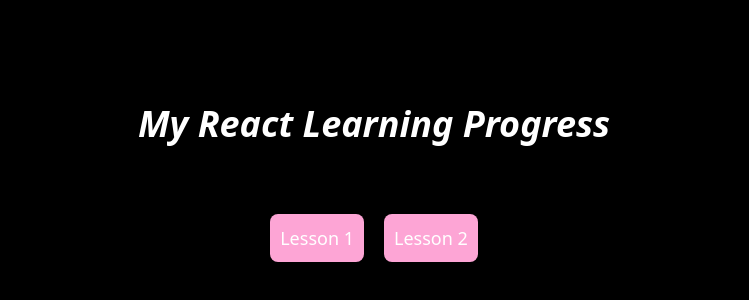
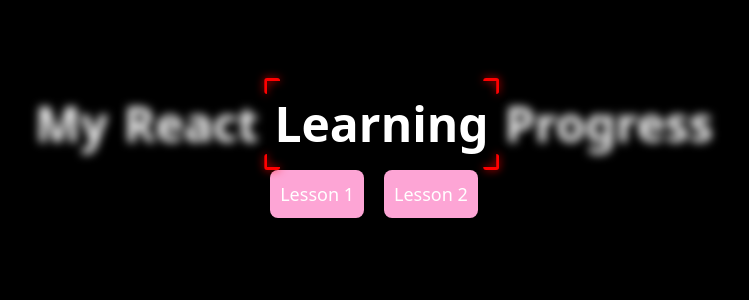
Before and after one commit to jonelcubio/my-react-course-answers, a React (Vite) app: page / in a window 1280 px wide. Shown: the part 242-542 px from the top of the page, without its empty margins (266-1015 px from the left). Built offline with nearby package versions, Linux system fonts and the light colour scheme.

Commit message:
Added true focus from react bits'

```diff
--- a/package.json
+++ b/package.json
@@ -11,6 +11,7 @@
   },
   "dependencies": {
     "@tailwindcss/vite": "^4.1.17",
+    "motion": "^12.23.26",
     "react": "^19.2.0",
     "react-dom": "^19.2.0",
     "react-router-dom": "^7.10.1",
--- a/src/components/Hero.jsx
+++ b/src/components/Hero.jsx
@@ -1,9 +1,18 @@
 import { Link } from "react-router-dom";
+import TrueFocus from "../reactBits/truefocus";
 export default function Hero() {
   return(
     <>
     <div className="hero-main">
-      <div className="hero-title">My React Learning Progress</div>
+
+      <TrueFocus
+      sentence="My React Learning Progress"
+      manualMode={false}
+      blurAmount={5}
+      borderColor="red"
+      animationDuration={1}
+      pauseBetweenAnimations={1}
+      />
 
       <div className="hero-btn-con">
         <Link to="/lesson1"><button className="btn-link">Lesson 1</button></Link>
--- /dev/null
+++ b/src/reactBits/TrueFocus.jsx
@@ -0,0 +1,147 @@
+import { useEffect, useRef, useState } from 'react';
+import { motion } from 'motion/react';
+
+const TrueFocus = ({
+  sentence = 'My React Learning Progress',
+  separator = ' ',
+  manualMode = false,
+  blurAmount = 5,
+  borderColor = 'green',
+  glowColor = 'rgba(0, 255, 0, 0.6)',
+  animationDuration = 0.5,
+  pauseBetweenAnimations = 1
+}) => {
+  const words = sentence.split(separator);
+  const [currentIndex, setCurrentIndex] = useState(0);
+  const [lastActiveIndex, setLastActiveIndex] = useState(null);
+  const containerRef = useRef(null);
+  const wordRefs = useRef([]);
+  const [focusRect, setFocusRect] = useState({ x: 0, y: 0, width: 0, height: 0 });
+
+  useEffect(() => {
+    if (!manualMode) {
+      const interval = setInterval(
+        () => {
+          setCurrentIndex(prev => (prev + 1) % words.length);
+        },
+        (animationDuration + pauseBetweenAnimations) * 1000
+      );
+
+      return () => clearInterval(interval);
+    }
+  }, [manualMode, animationDuration, pauseBetweenAnimations, words.length]);
+
+  useEffect(() => {
+    if (currentIndex === null || currentIndex === -1) return;
+    if (!wordRefs.current[currentIndex] || !containerRef.current) return;
+
+    const parentRect = containerRef.current.getBoundingClientRect();
+    const activeRect = wordRefs.current[currentIndex].getBoundingClientRect();
+
+    setFocusRect({
+      x: activeRect.left - parentRect.left,
+      y: activeRect.top - parentRect.top,
+      width: activeRect.width,
+      height: activeRect.height
+    });
+  }, [currentIndex, words.length]);
+
+  const handleMouseEnter = index => {
+    if (manualMode) {
+      setLastActiveIndex(index);
+      setCurrentIndex(index);
+    }
+  };
+
+  const handleMouseLeave = () => {
+    if (manualMode) {
+      setCurrentIndex(lastActiveIndex);
+    }
+  };
+
+  return (
+    <div
+      className="relative flex gap-4 justify-center items-center flex-wrap"
+      ref={containerRef}
+      style={{ outline: 'none', userSelect: 'none' }}
+    >
+      {words.map((word, index) => {
+        const isActive = index === currentIndex;
+        return (
+          <span
+            key={index}
+            ref={el => (wordRefs.current[index] = el)}
+            className="relative text-[3rem] font-black cursor-pointer"
+            style={{
+              filter: manualMode
+                ? isActive
+                  ? `blur(0px)`
+                  : `blur(${blurAmount}px)`
+                : isActive
+                  ? `blur(0px)`
+                  : `blur(${blurAmount}px)`,
+              '--border-color': borderColor,
+              '--glow-color': glowColor,
+              transition: `filter ${animationDuration}s ease`,
+              outline: 'none',
+              userSelect: 'none'
+            }}
+            onMouseEnter={() => handleMouseEnter(index)}
+            onMouseLeave={handleMouseLeave}
+          >
+            {word}
+          </span>
+        );
+      })}
+
+      <motion.div
+        className="absolute top-0 left-0 pointer-events-none box-border border-0"
+        animate={{
+          x: focusRect.x,
+          y: focusRect.y,
+          width: focusRect.width,
+          height: focusRect.height,
+          opacity: currentIndex >= 0 ? 1 : 0
+        }}
+        transition={{
+          duration: animationDuration
+        }}
+        style={{
+          '--border-color': borderColor,
+          '--glow-color': glowColor
+        }}
+      >
+        <span
+          className="absolute w-4 h-4 border-[3px] rounded-[3px] top-[-10px] left-[-10px] border-r-0 border-b-0"
+          style={{
+            borderColor: 'var(--border-color)',
+            filter: 'drop-shadow(0 0 4px var(--border-color))'
+          }}
+        ></span>
+        <span
+          className="absolute w-4 h-4 border-[3px] rounded-[3px] top-[-10px] right-[-10px] border-l-0 border-b-0"
+          style={{
+            borderColor: 'var(--border-color)',
+            filter: 'drop-shadow(0 0 4px var(--border-color))'
+          }}
+        ></span>
+        <span
+          className="absolute w-4 h-4 border-[3px] rounded-[3px] bottom-[-10px] left-[-10px] border-r-0 border-t-0"
+          style={{
+            borderColor: 'var(--border-color)',
+            filter: 'drop-shadow(0 0 4px var(--border-color))'
+          }}
+        ></span>
+        <span
+          className="absolute w-4 h-4 border-[3px] rounded-[3px] bottom-[-10px] right-[-10px] border-l-0 border-t-0"
+          style={{
+            borderColor: 'var(--border-color)',
+            filter: 'drop-shadow(0 0 4px var(--border-color))'
+          }}
+        ></span>
+      </motion.div>
+    </div>
+  );
+};
+
+export default TrueFocus;
```
Also changed, not shown: 1 other file (tests, documents, lock files or other folders).
